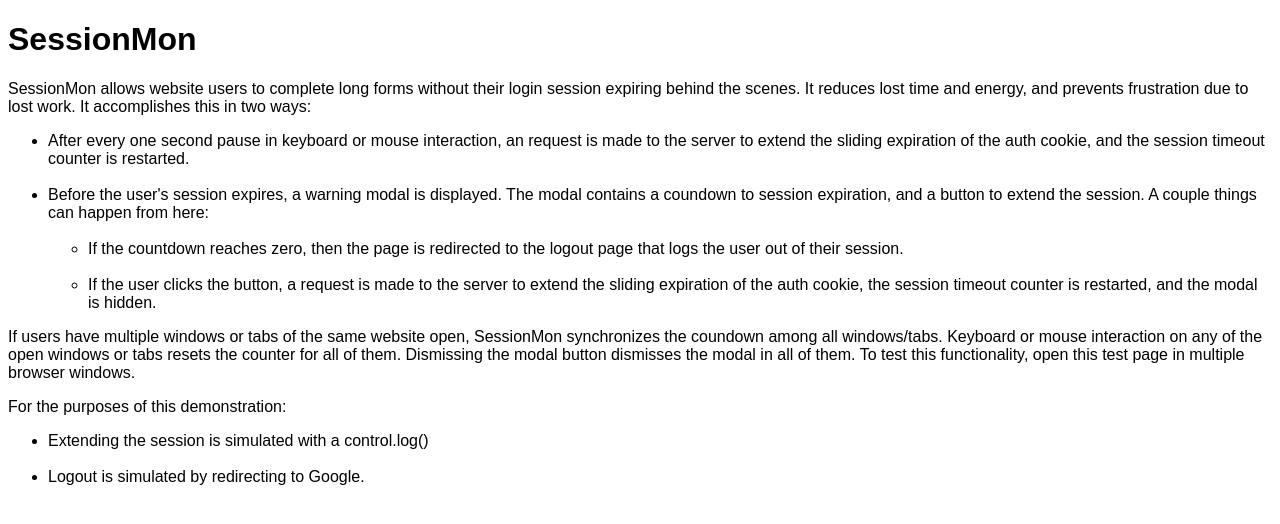
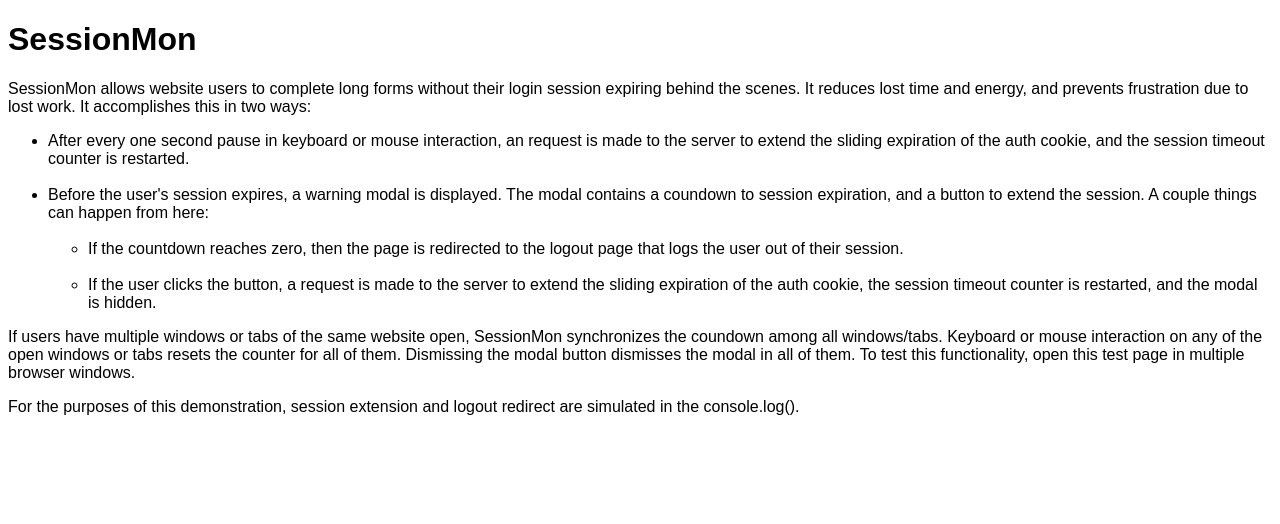
Before and after one commit to timschreiber/timschreiber.github.com, a Jekyll site: the page sessionmon/index.html, which Jekyll copies as it is, in a window 1280 px wide. Shown: the top 524 px of the page. Built offline with Jekyll 4.4.1, drawn with Linux system fonts in a browser that asks for light colours.

Commit message:
Add files via upload

```diff
--- a/sessionmon/index.html
+++ b/sessionmon/index.html
@@ -17,11 +17,7 @@
 		</li>
 	</ul>
 	<p>If users have multiple windows or tabs of the same website open, SessionMon synchronizes the coundown among all windows/tabs. Keyboard or mouse interaction on any of the open windows or tabs resets the counter for all of them. Dismissing the modal button dismisses the modal in all of them. To test this functionality, open this test page in multiple browser windows.</p>
-	<p>For the purposes of this demonstration:</p>
-	<ul>
-		<li>Extending the session is simulated with a control.log()<br/>&nbsp;</li>
-		<li>Logout is simulated by redirecting to Google.</li>
-	</ul>
+	<p>For the purposes of this demonstration, session extension and logout redirect are simulated in the console.log().</p>
 
 	<!-- BEGIN SessionMon Modal-->
 	<div class="modal" id="sessionmon-modal">
--- a/sessionmon/sessionmon.css
+++ b/sessionmon/sessionmon.css
@@ -71,7 +71,3 @@
     font-size:14px;
     font-weight:bold;
 }
-
-#logoutNotification {
-    display:none;
-}
--- a/sessionmon/sessionmon.js
+++ b/sessionmon/sessionmon.js
@@ -12,7 +12,7 @@
         this.extendSession = function () {
             _this.reset();
             _this.hideModal();
-            console.log("session extended at " + new Date().getTime());
+            console.log("Session extended at " + new Date().getTime());
         };
         this.intervalHandler = function () {
             _this.intervalCount++;
@@ -31,7 +31,7 @@
             }
             else if (_this.intervalCount >= _this._options.logoutAfterSeconds) {
                 window.clearInterval(_this._interval);
-                document.querySelector('#logoutNotification').style.display = 'block';
+                console.log("User logged out at " + new Date().getTime());
             }
         };
         this._options = options;
@@ -61,7 +61,6 @@
         }
     };
     SessionMon.prototype.hideModal = function () {
-        document.querySelector('#logoutNotification').style.display = 'none';
         if (this._options.modalElement.classList.contains('open')) {
             this._options.modalElement.classList.remove('open');
             this.enableScroll();
```
Also changed, not shown: other parts of sessionmon/index.html (+0 -1 lines).
